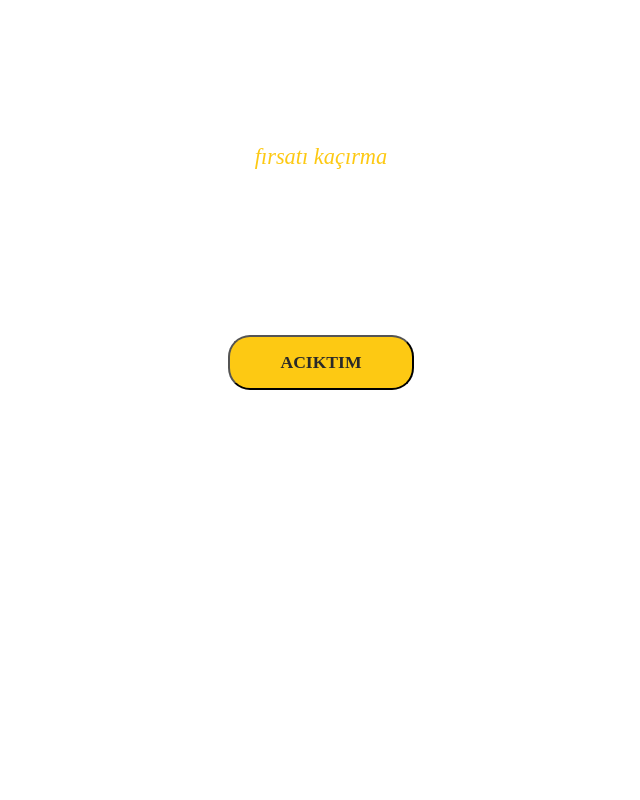
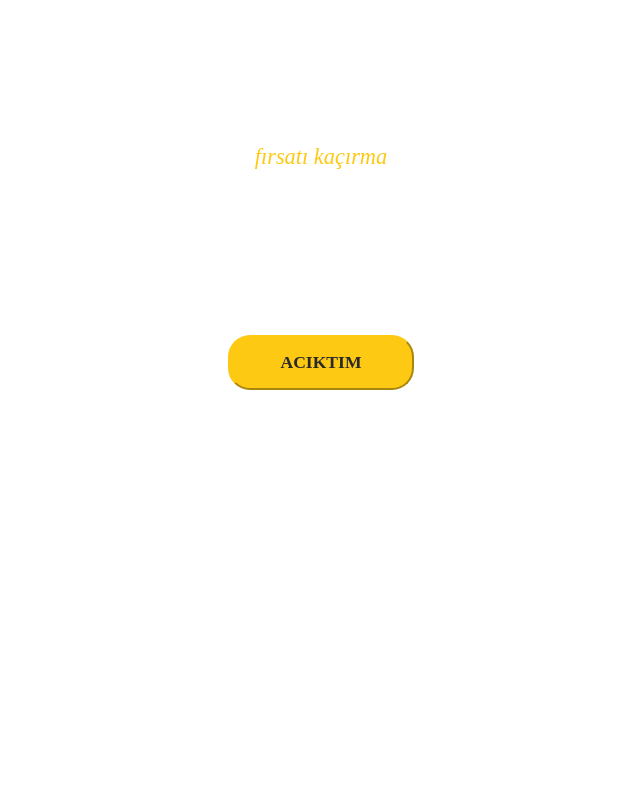
Before and after one commit to iremkarakula/pizza, a website built with Vite: page index.html in a window 1280 px wide. Shown: the top 800 px of the page, without its empty margins (319-959 px from the left). Built offline with nearby package versions, Linux system fonts and the light colour scheme; files whose address does not match are found by name.

Commit message:
pizza-sunday-2

```diff
--- a/style.css
+++ b/style.css
@@ -18,7 +18,7 @@ header h3 {
   width: 40.625rem; color: white; font-size: 4rem; font-family: "Roboto Condensed"; text-align: center; font-weight: 100; margin: 0; padding: 0;
 }
 header button {
-  font-family: Barlow; font-size: 1.1rem; font-weight: 600; text-align: center; background: #FDC913; color: #292929; border-radius: 1.375rem;  padding: 0.938rem 3.125rem; margin: 0.938rem;
+  font-family: Barlow; font-size: 1.1rem; font-weight: 600; text-align: center; background: #FDC913; color: #292929; border-radius: 1.375rem;  padding: 0.938rem 3.125rem; margin: 0.938rem; border-color: #FDC913;
 }
 .container1 {
   display: flex; gap: 2.5rem; justify-content: center; padding: 1.125rem;
```
